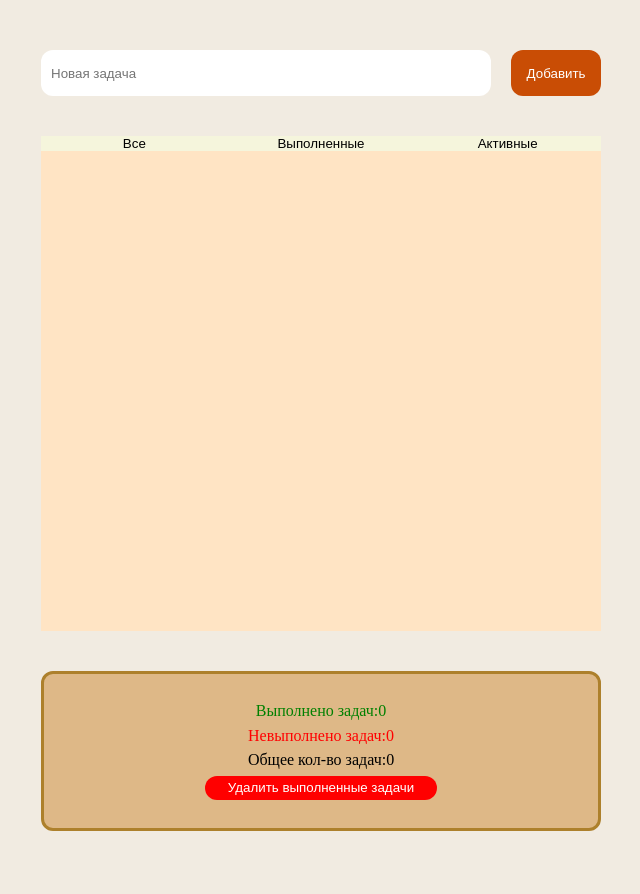
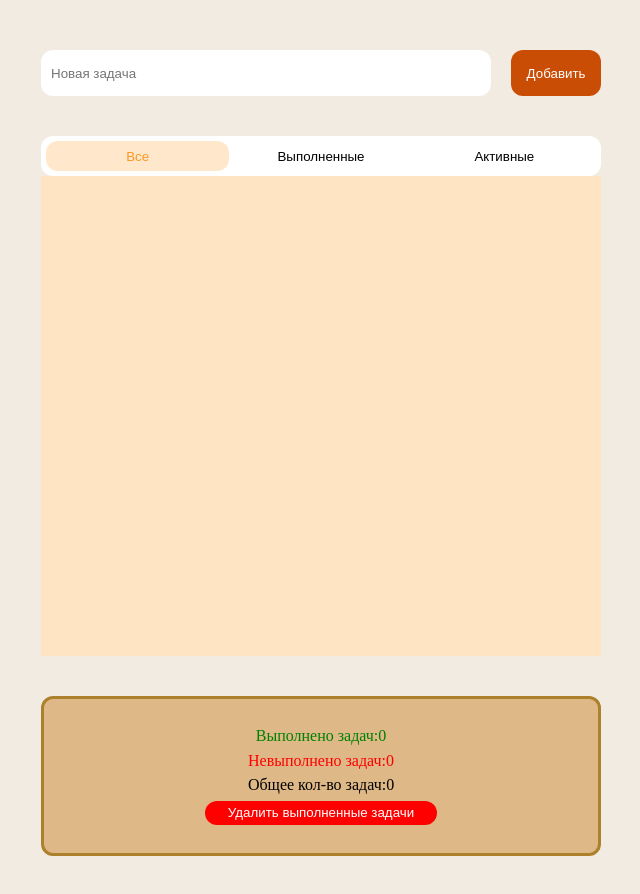
Before and after one commit to nzakypov521-byte/React-Task-Manager, a React (Vite) app: page / in a window 1280 px wide. Shown: the top 894 px of the page, without its empty margins (319-959 px from the left). Built offline with nearby package versions, Linux system fonts and the light colour scheme.

Commit message:
Добавлен класс 'active'. Изменен стиль TaskFilters. Подсветка активного фильтра

```diff
--- a/src/App.tsx
+++ b/src/App.tsx
@@ -60,7 +60,7 @@ function App() {
     <div className={styles.main}>
       <TaskForm onAddTask={addTask}></TaskForm>
       <div className={styles.list}>
-        <TaskFilters changeMode={changeMode}></TaskFilters>
+        <TaskFilters mode={mode} changeMode={changeMode}></TaskFilters>
         <TaskList data={data} onToggle={toggleTask} onDelete={deleteItem} mode={mode}></TaskList>
       </div>
 
--- a/src/components/TaskFilters.tsx
+++ b/src/components/TaskFilters.tsx
@@ -1,12 +1,23 @@
 import styles from '../scss/TaskFilters.module.scss'
 import type { Mode } from '../types'
 
-function TaskFilters({ changeMode }: { changeMode: (currentMode: Mode) => void }) {
+function TaskFilters({
+  changeMode,
+  mode,
+}: {
+  changeMode: (currentMode: Mode) => void
+  mode: Mode
+}) {
   return (
     <div className={styles.mainBlock}>
-      <button onClick={() => changeMode('All')}>Все</button>
-      <button onClick={() => changeMode('Completed')}>Выполненные</button>
-      <button onClick={() => changeMode('Active')}>Активные</button>
+      <button
+        className={`${mode === 'All' ? styles.active : ''}`}
+        onClick={() => changeMode('All')}
+      >
+        Все
+      </button>
+      <button className={`${mode === 'Completed' ? styles.active : ''}`} onClick={() => changeMode('Completed')}>Выполненные</button>
+      <button className={`${mode === 'Active' ? styles.active : ''}`} onClick={() => changeMode('Active')}>Активные</button>
     </div>
   )
 }
--- a/src/scss/TaskFilters.module.scss
+++ b/src/scss/TaskFilters.module.scss
@@ -1,16 +1,33 @@
 .mainBlock {
   width: 100%;
-  height: auto;
+  height: 40px;
 
   display: flex;
   flex-direction: row;
+  align-items: center;
+
+  border-radius: 12px;
+
+  box-sizing: border-box;
+
+  padding: 5px 5px;
+
+  background-color: white;
 
   button {
     width: 33.3%;
-    height: 50%;
+    height: 100%;
 
     border: none;
-    background-color: beige;
+    background-color: transparent;
+    border-radius: 12px;
+
+    &.active {
+      transition: ease-in 0.3s;
+      background-color: rgba(255, 228, 196, 0.87);
+      color: rgb(250, 151, 38);
+    }
+
   }
 
   button:hover {
```
